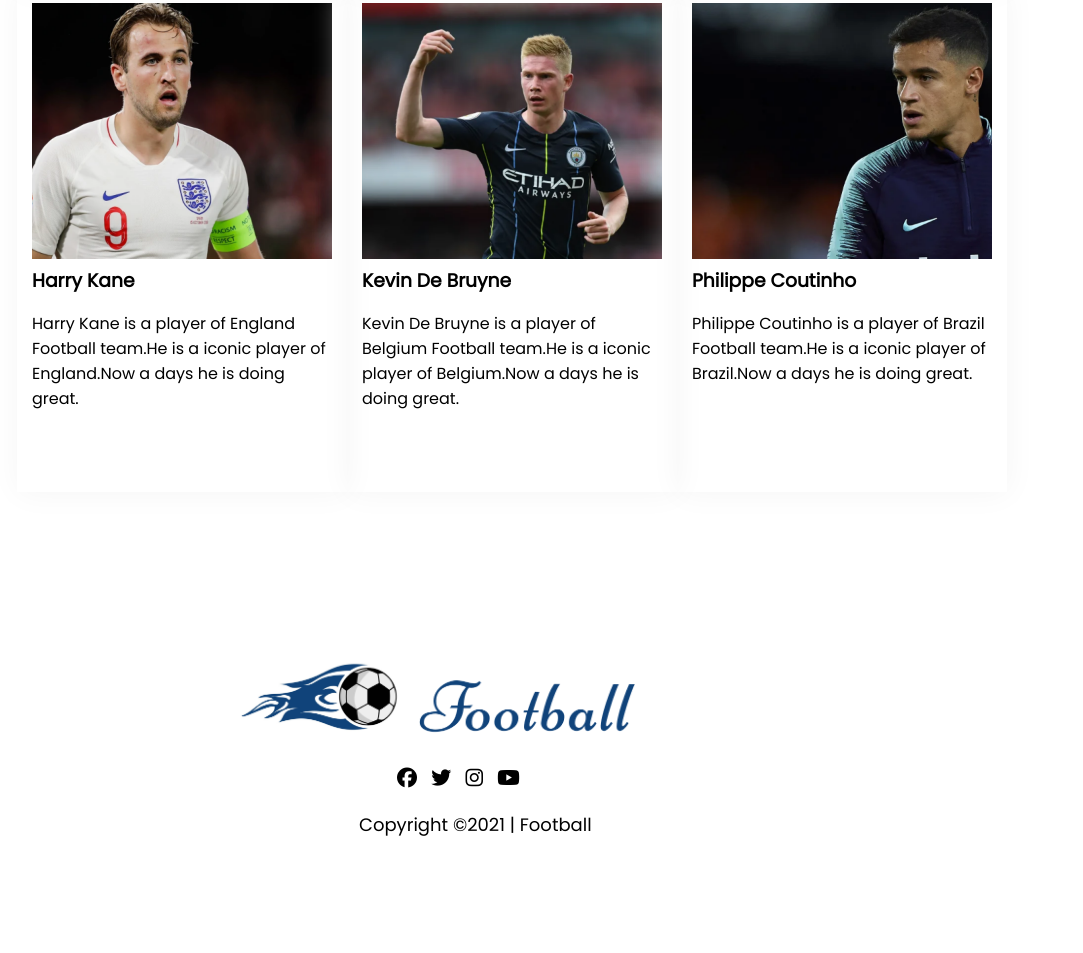
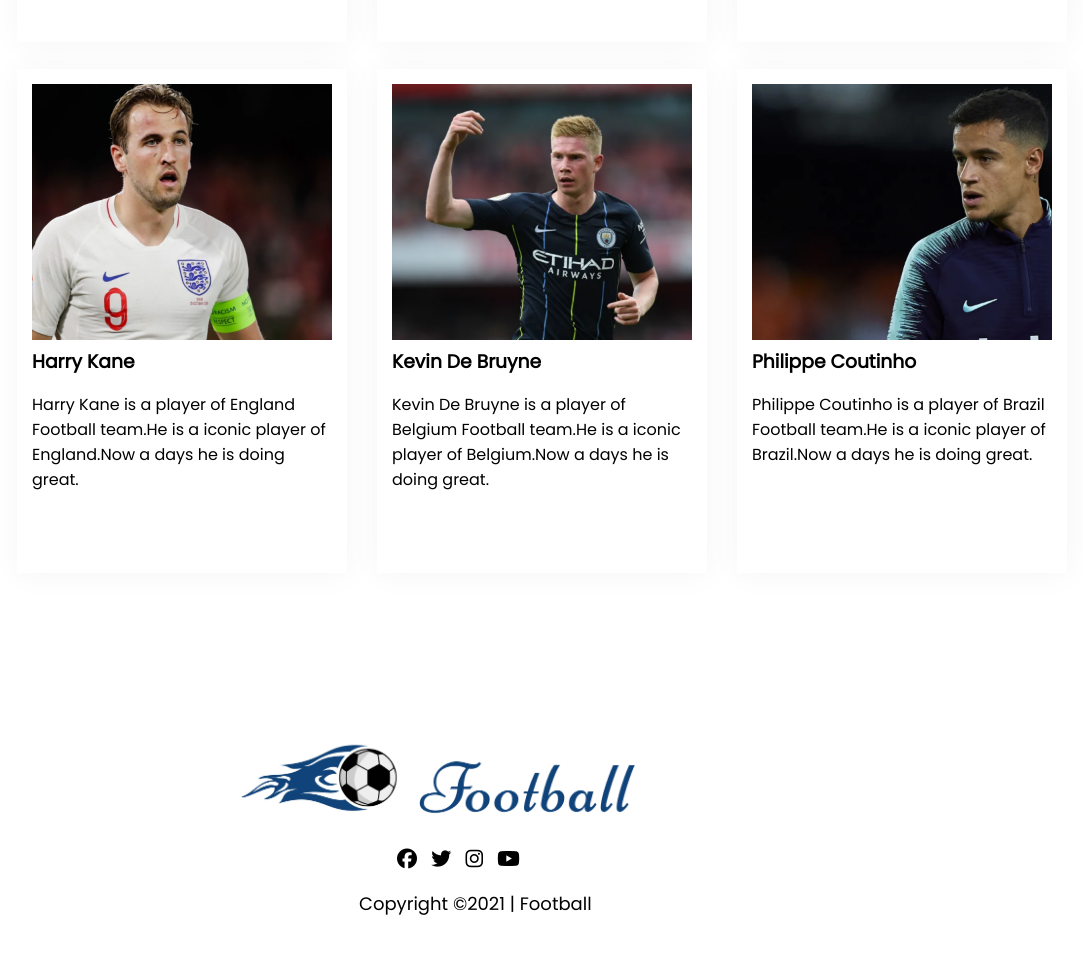
Before and after one commit to miraj2017/Football-Assignment, a plain HTML site: page index.html in a window 1280 px wide. Shown: the part 2276-3229 px from the top of the page, without its empty margins (163-1246 px from the left). Before the commit the page ends 3177 px from the top, so only its background shows below. Drawn offline with Linux system fonts and the light colour scheme.

Commit message:
requirement

```diff
--- a/style.css
+++ b/style.css
@@ -55,6 +55,7 @@ header{
 .players{
     display: grid;
     grid-template-columns: repeat(3, 1fr);
+    grid-gap: 27px 30px;
     margin-left:180px ;
     margin-right: 210px;
     margin-top: 70px;
@@ -102,6 +103,14 @@ header{
 
 
 
+
+
+/*------------- Footer Starts Here-------------- */
+
+
+
+
+
 footer{
    width: 484px;
    margin: 0 auto;
@@ -113,6 +122,7 @@ footer{
 }
 
 .footer-text{
+    margin: 20px 0px;
     width: 170px;
     margin:0 auto;
 }
@@ -129,4 +139,5 @@ footer{
 .copyright p{
     font-size: 18px;
     font-weight: 400;
+    line-height: 24px;
 }
```
